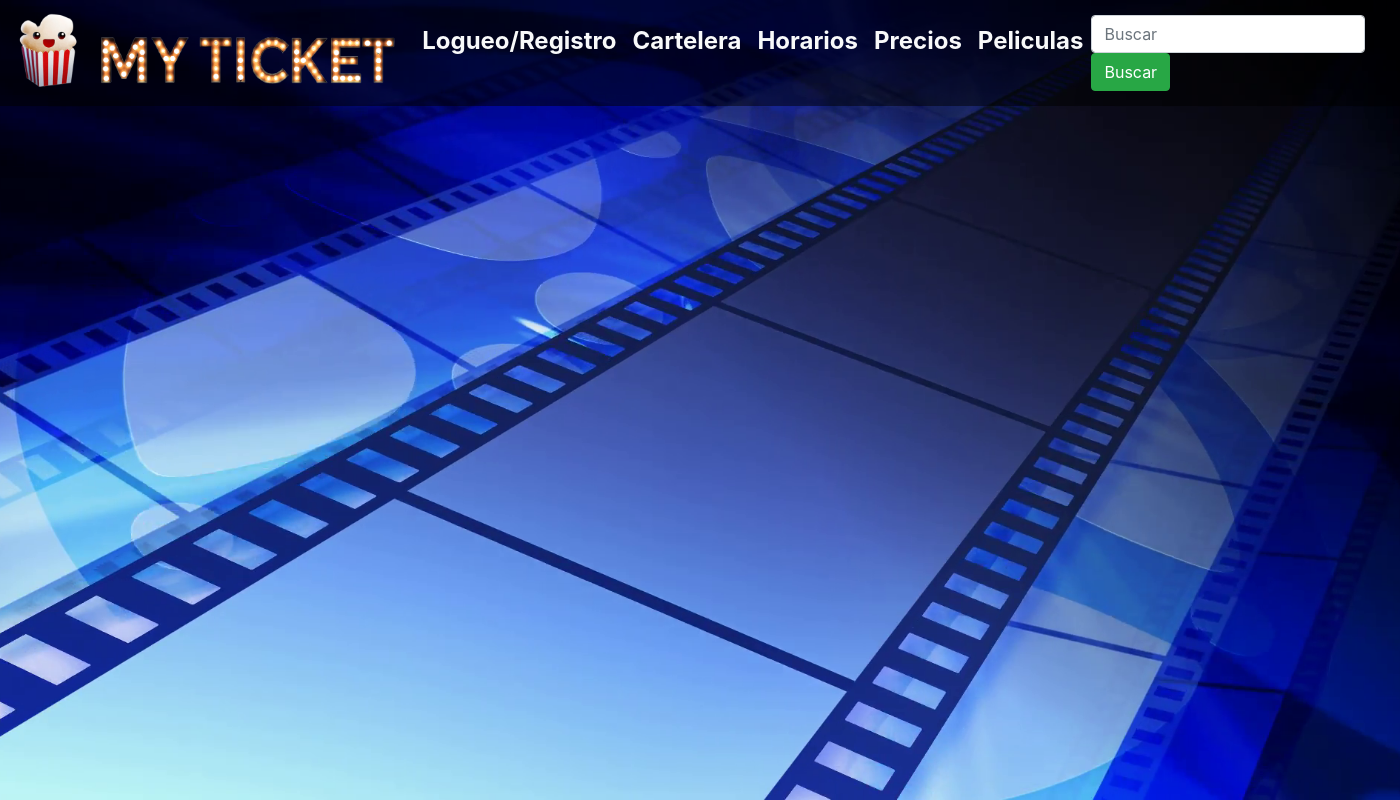
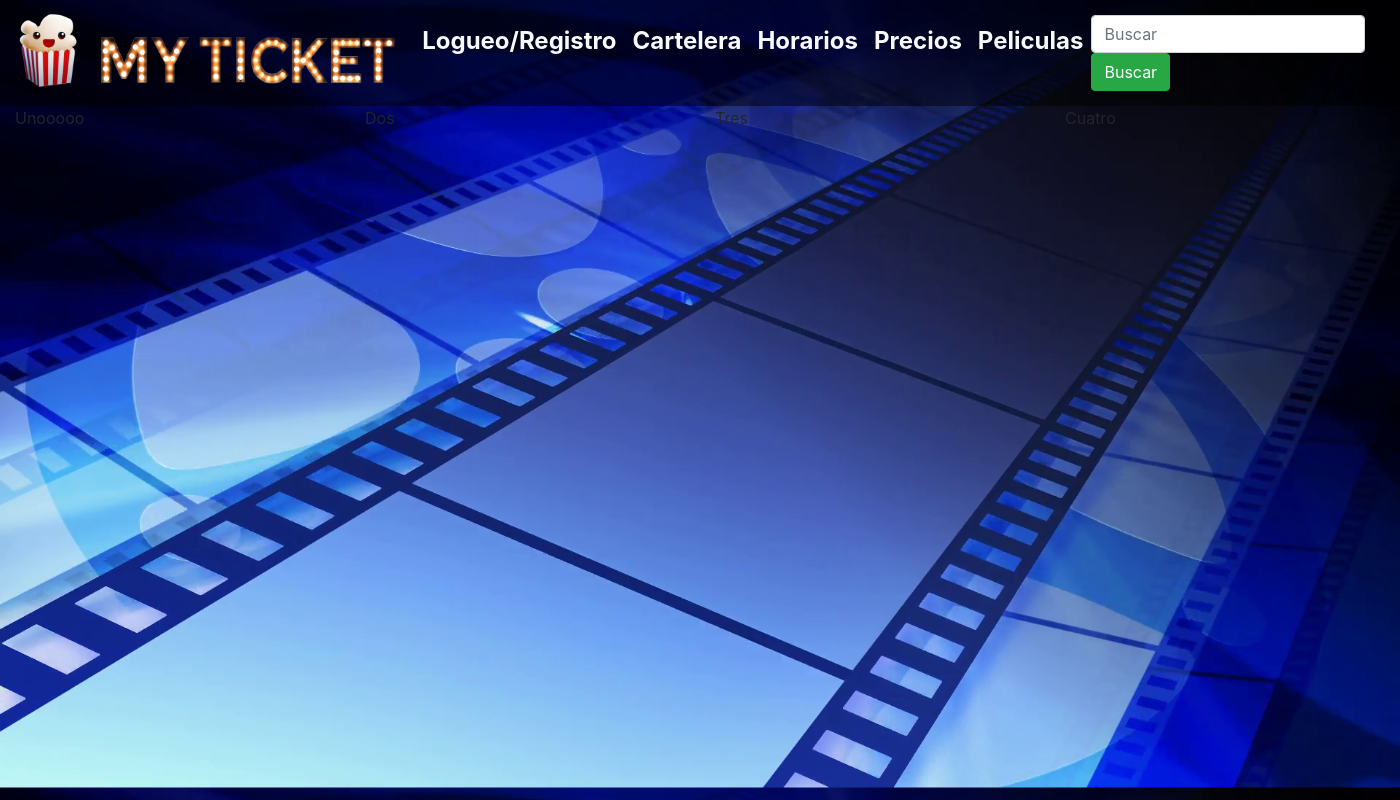
Before and after one commit to IgnacioChiaradia/MyTicket_prueba, a PHP site: page /MyTicket_prueba/ in a window 1400 px wide. Run offline with PHP 8.4, Linux system fonts and the light colour scheme.

Commit message:
recuperado

```diff
--- a/View/footer.php
+++ b/View/footer.php
@@ -1,6 +1,29 @@
 <!-- Section Footer.
 	================================================== -->
+
+
+
+
     <footer>
+
+    <div class="container-fluid">
+        <div class="row">
+
+        <div class="col-12 col-sm-3 col-xl-3">
+                <p>Unooooo</p>
+            </div>
+            <div class="col-12 col-sm-3 col-xl-3 ">
+                <p>Dos</p>
+            </div>
+            <div class="col-12 col-sm-3 col-xl-3 ">
+                <p>Tres</p>
+            </div>
+            <div class="col-12 col-sm-3 col-xl-3 ">
+                <p>Cuatro</p>
+            </div>
+        </div>
+    </div>
+
     </footer>
     <script src="<?php echo URL ?>/js/jquery-3.3.1.slim.min.js"></script>
     <script src="<?php echo URL ?>/js/popper.min.js"></script>
--- a/View/login.php
+++ b/View/login.php
@@ -39,8 +39,13 @@
                 <div class="modal-body">
                   <form action="" method="POST" class="login-form bg-dark-alpha p-5 text-black">
                        <div class="form-group">
+<<<<<<< HEAD
+                            <label for="user" >User Name</label>
+                            <input type="text" name="user" class="form-control form-control-lg" placeholder="Ingresar usuario">
+=======
                             <label for="user" style="font-color:rgb(0,0,0)">Nombre usuario</label>
                             <input type="text" name="user" class="form-control form-control-lg" placeholder="Ingresar nombre de usuario">
+>>>>>>> 91a9cc46fe0fe9930619de950b6e142afd17e3d6
                        </div>
                        <div class="form-group">
                             <label for="">Contraseña</label>
--- a/View/movie-list.php
+++ b/View/movie-list.php
@@ -13,9 +13,8 @@
                     </thead>
                     <tbody>
                          <?php
-                              if(isset($arrayMovies)){
+                              if(!empty($arrayMovies)){
                                    foreach($arrayMovies as $movie){
-
                                         ?>
                                              <tr>
                                                   <td style="color:white"><?php echo $movie->getTitle(); ?></td>
--- a/css/fondocinecss.css
+++ b/css/fondocinecss.css
@@ -1,15 +1,13 @@
 /*por que tengo que poner lo del body y lo del html?*/
 
-body, html {
-  height: 100%;
-     /* The image used */
-     background-image: url("../img/bg-cine2.png");
+body,
+html {
+  background-image: url("../img/bg-cine2.png");
+  -webkit-background-size: cover;
+  -moz-background-size: cover;
+  -o-background-size: cover;
+  background-size: cover;
+  margin: 0;
 
-     /* Full height */
-     height: 100%;
 
-     /* Center and scale the image nicely */
-     background-position: center;
-     background-repeat: no-repeat;
-     background-size: cover;
 }
```
